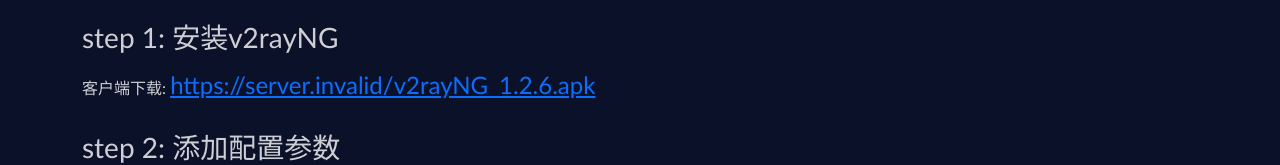
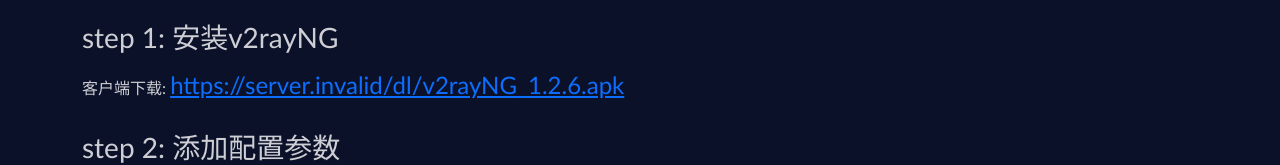
Before and after one commit to xvv6u577/logv2fs, a React (Create React App) app in the folder frontend/: page /android in a window 1280 px wide. Shown: the part 138-303 px from the top of the page. Built offline with nearby package versions, Linux system fonts and the light colour scheme; no server answers; sample sign-in values are in the browser's storage.

Commit message:
ui down error url fixed.

```diff
--- a/frontend/src/components/android.js
+++ b/frontend/src/components/android.js
@@ -10,8 +10,8 @@
 			<p>
 				客户端下载:{" "}
 				<div className="inline h4">
-					<a href={process.env.REACT_APP_FILE_AND_SUB_URL +"/"+ "v2rayNG_1.2.6.apk"}>
-						{process.env.REACT_APP_FILE_AND_SUB_URL +"/"+ "v2rayNG_1.2.6.apk"}
+					<a href={process.env.REACT_APP_FILE_AND_SUB_URL +"/dl/"+ "v2rayNG_1.2.6.apk"}>
+						{process.env.REACT_APP_FILE_AND_SUB_URL +"/dl/"+ "v2rayNG_1.2.6.apk"}
 					</a>
 				</div>
 			</p>
--- a/frontend/src/components/macos.js
+++ b/frontend/src/components/macos.js
@@ -14,8 +14,8 @@
 			<p>
 				客户端下载:{" "}
 				<div className="inline h4">
-					<a href={process.env.REACT_APP_API_HOST + "v2rayx.zip"}>
-						{process.env.REACT_APP_API_HOST + "v2rayx.zip"}
+					<a href={process.env.REACT_APP_FILE_AND_SUB_URL + "/dl/v2rayx.zip"}>
+						{process.env.REACT_APP_FILE_AND_SUB_URL + "/dl/v2rayx.zip"}
 					</a>
 				</div>
 			</p>
```
